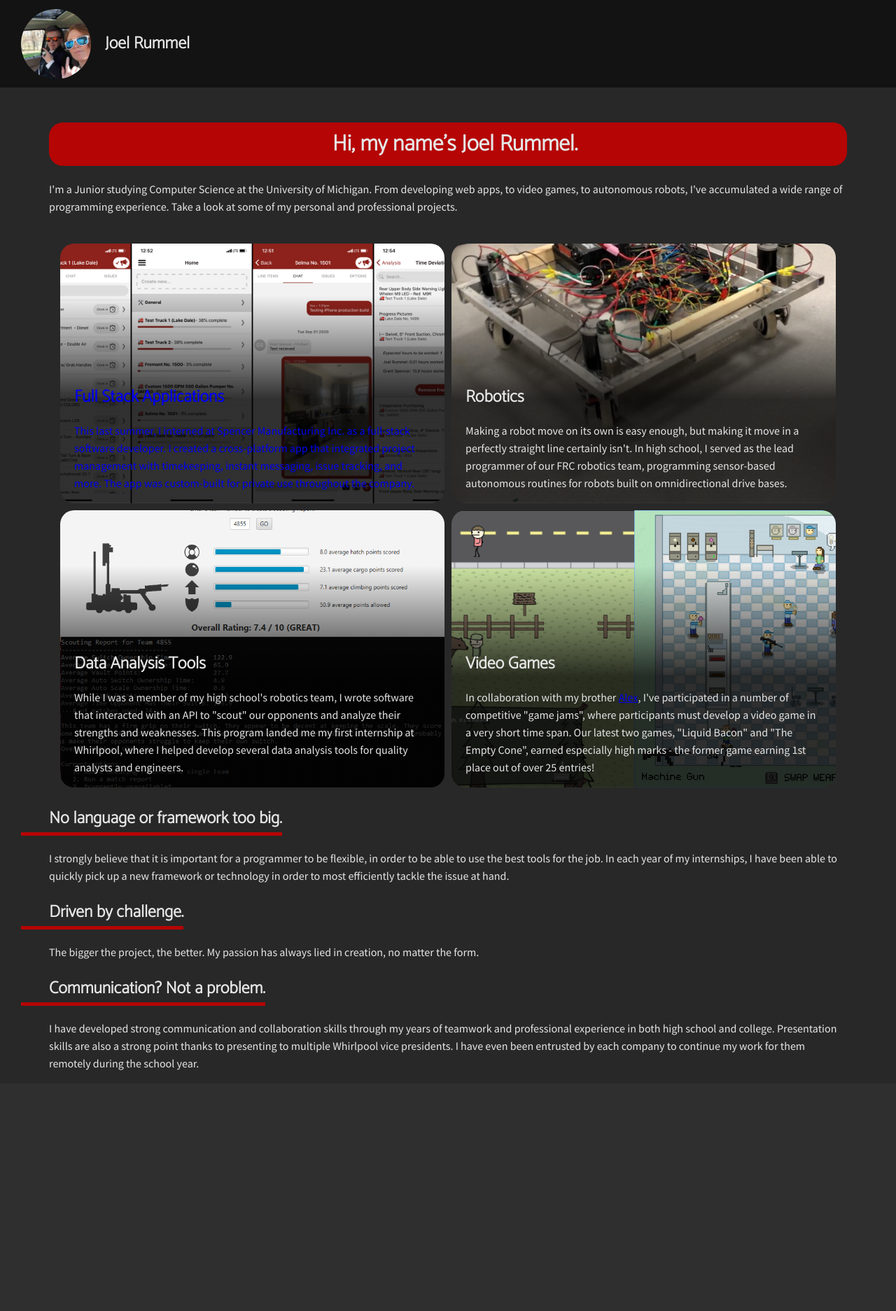
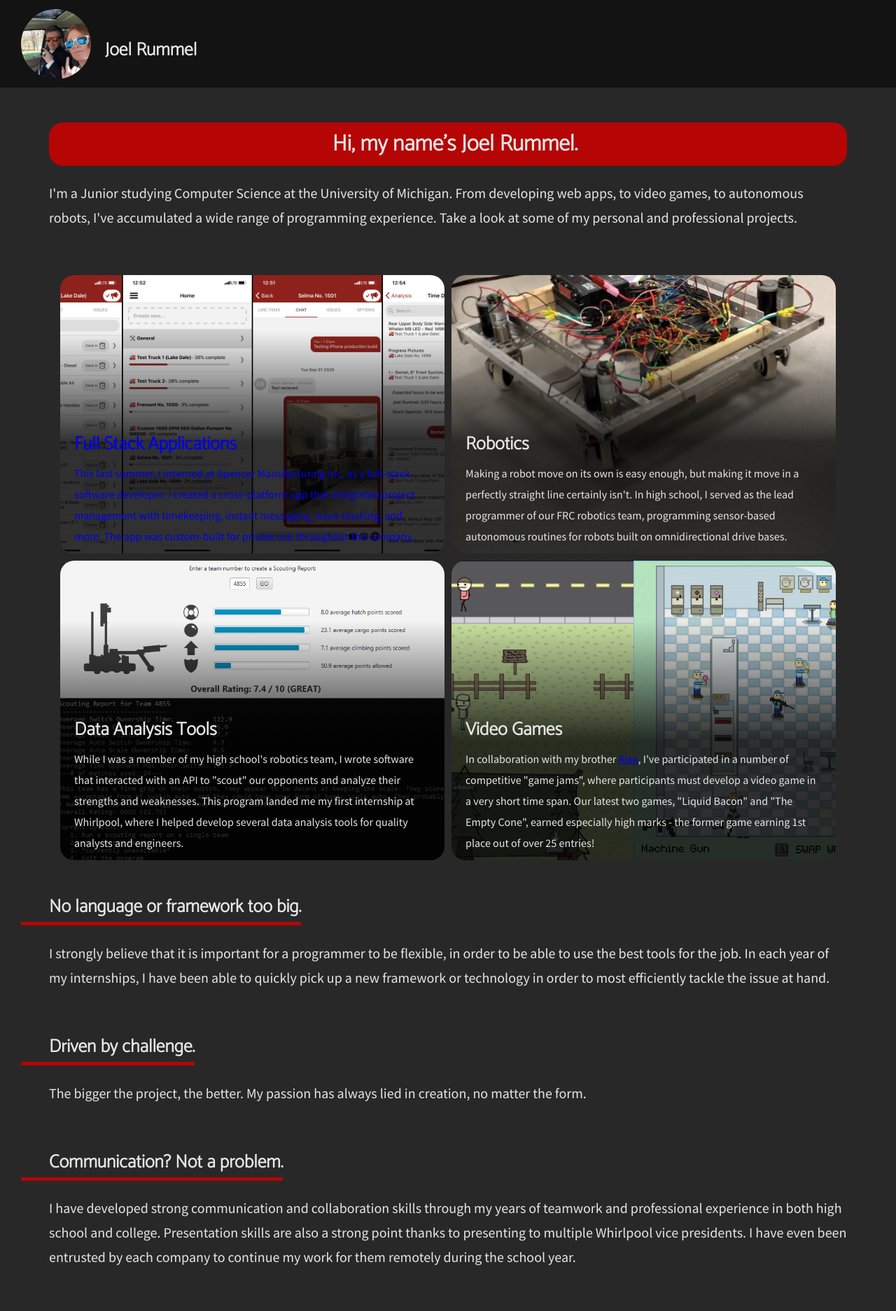
Before and after one commit to JoelRummel/joelrummel.net, a PHP site: page / in a window 1280 px wide. Shown: the whole page at 70% size. Before the commit the page ends 1529 px from the top, so only its background shows below. Run offline with PHP 8.4, Linux system fonts and the light colour scheme.

Commit message:
Reworked font sizes and line heights

```diff
--- a/style.css
+++ b/style.css
@@ -40,6 +40,10 @@
 h1, h2 {
 	font-family: "Catamaran", sans-serif;
 }
+h2 {
+	font-size: 26px;
+	margin-top: 40px;
+}
 .SectionHeader {
 	display: table; /* keep the background color wrapped tight */
 	border-bottom: 5px solid #B50505;
@@ -50,13 +54,22 @@
 	padding-left: 40px;
 }
 p {
-	line-height: 25px;
+	line-height: 35px;
 	padding-left: 40px;
 	padding-right: 40px;
+	font-size: 20px;
+	margin-bottom: 60px;
 }
 li {
-	line-height: 25px;
+	line-height: 35px;
 	margin-left: 40px;
+	font-size: 20px;
+}
+ul {
+	margin-bottom: 60px;
+}
+ul ul {
+	margin-bottom: 00px;
 }
 #LandingHeader {
 
@@ -101,6 +114,10 @@
 .SquareBody {
 	padding-left: 0px;
 	padding-right: 0px;
+	margin-top: 5px;
+	font-size: 16px;
+	line-height: 30px;
+	margin-bottom: 10px;
 }
 #FullStackAppsSquare {
 	background-image: linear-gradient(rgba(0, 0, 0, 0) 20%, rgba(0, 0, 0, 0.8) 60%), url("images/SpencerAppSquareImage.png");
```
